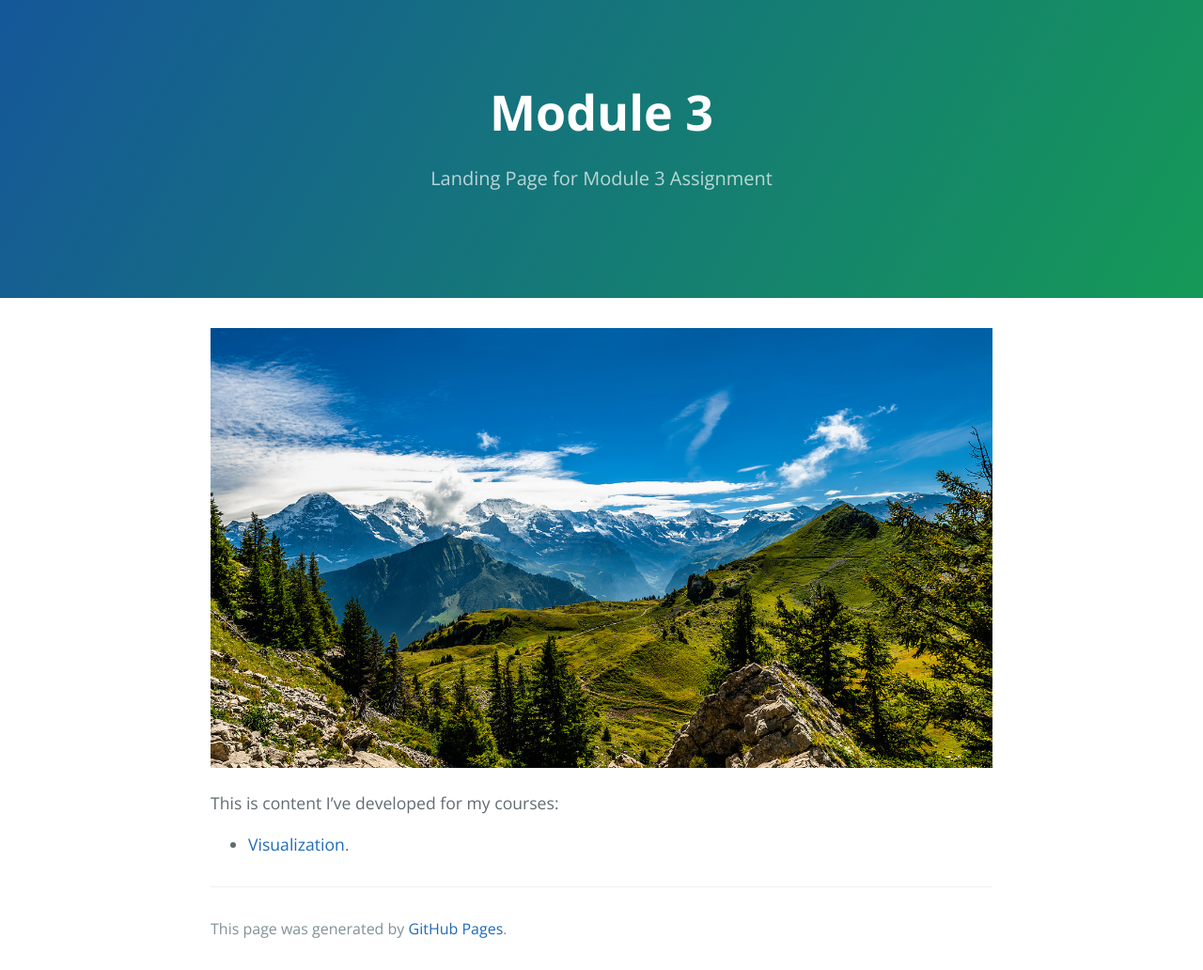
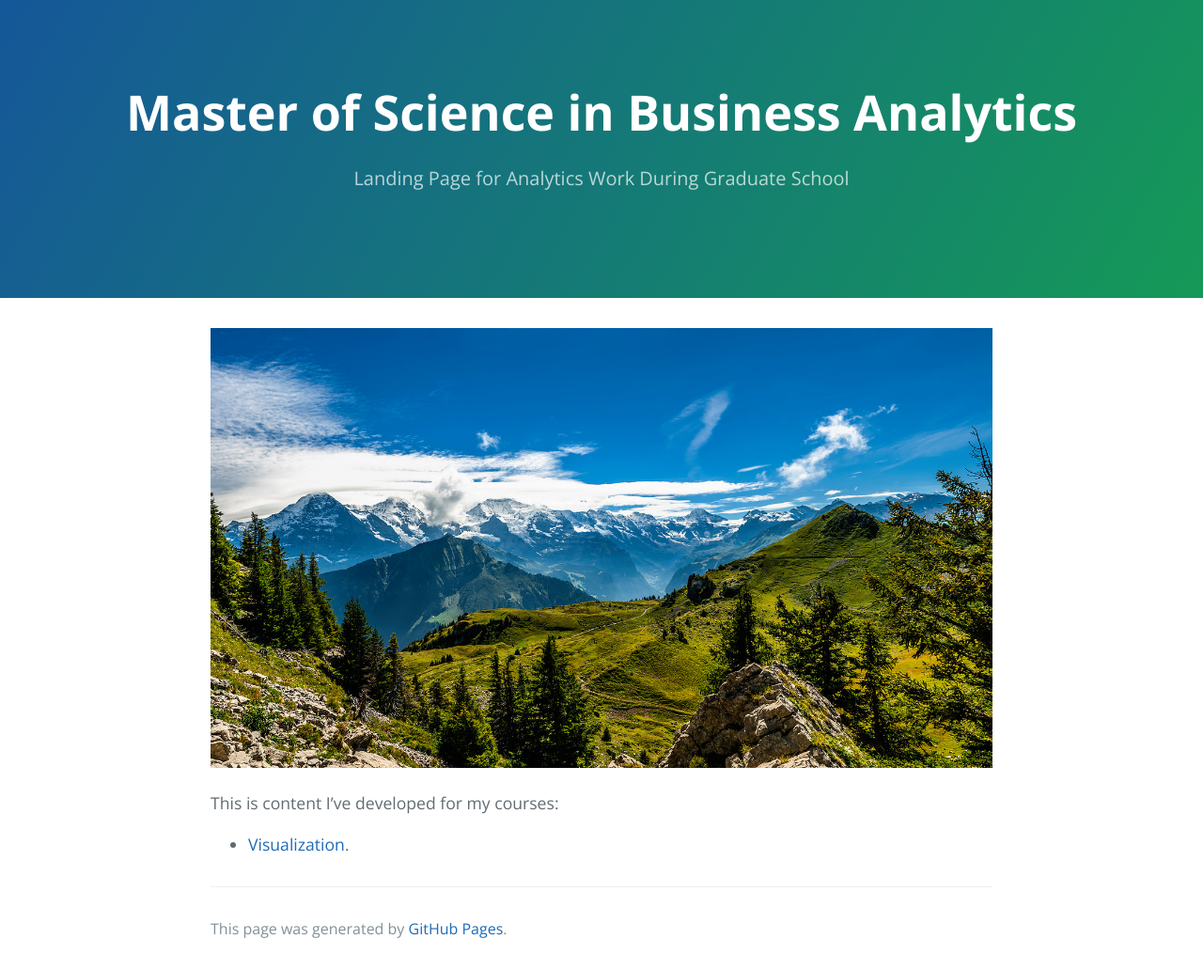
Before and after one commit to eengleman/eengleman.github.io, a Jekyll site: the page built from index.md, in a window 1280 px wide. Shown: the whole page at 94% size. Built offline with Jekyll 4.4.1, drawn with Linux system fonts in a browser that asks for light colours; our own code applies the rules of GitHub Pages for plain Markdown files.

Commit message:
Update index.md

```diff
--- a/index.md
+++ b/index.md
@@ -1,6 +1,6 @@
 ---
-title: Module 3
-description: Landing Page for Module 3 Assignment
+title: Master of Science in Business Analytics
+description: Landing Page for Analytics Work During Graduate School
 ---
 
 
```
